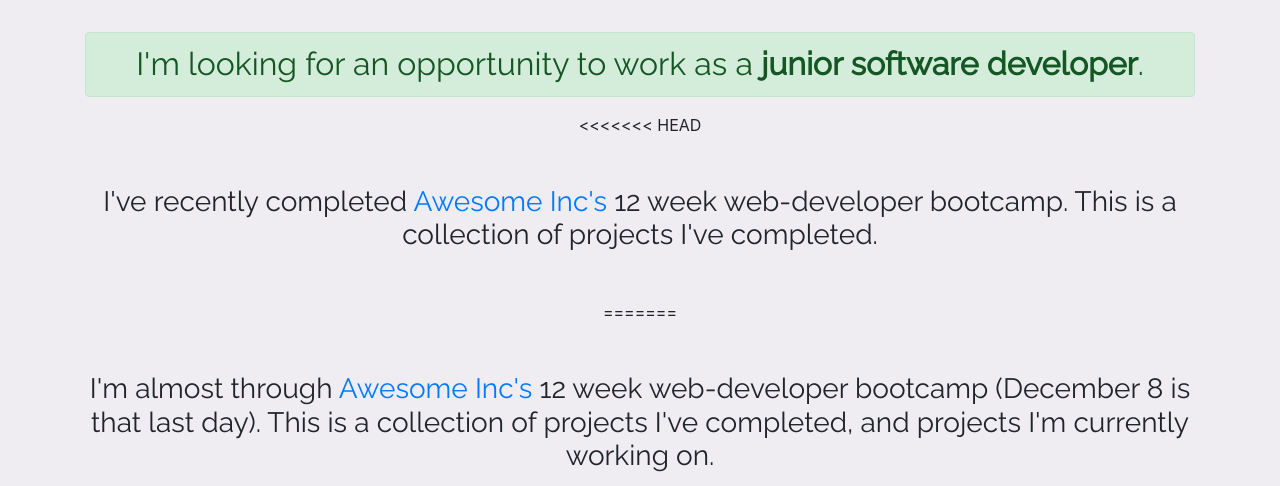
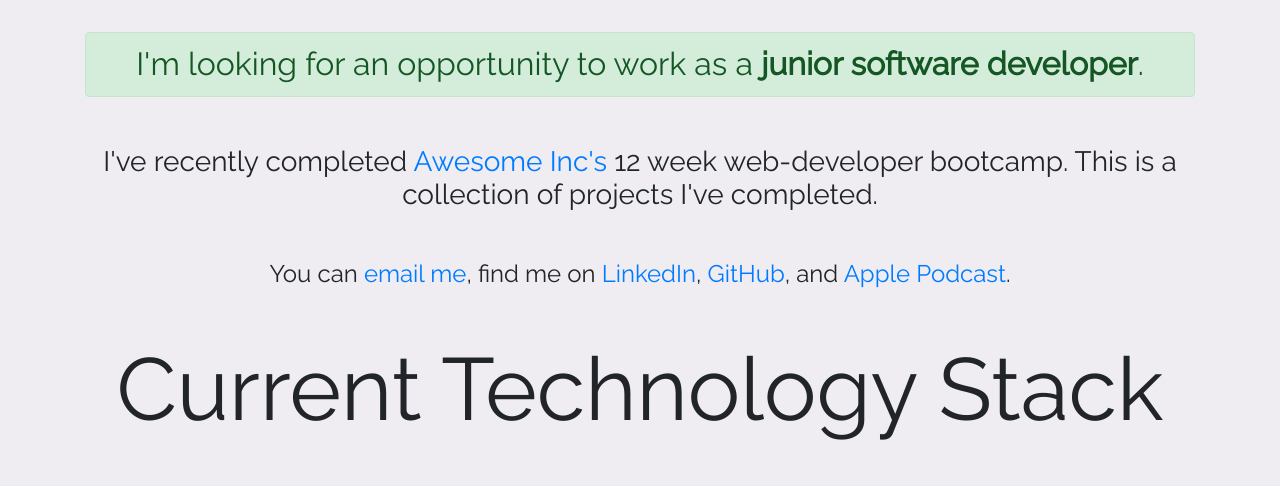
Before and after one commit to devinepk/portfolio, a website: page index.html in a window 1280 px wide. Shown: the part 970-1456 px from the top of the page. Drawn offline with nearby package versions, Linux system fonts and the light colour scheme.

Commit message:
removes merge conflict tags on index.

```diff
--- a/index.html
+++ b/index.html
@@ -26,11 +26,7 @@
 
       <div class="container text-center">
         <h2 class="mt-5 mb-3 alert alert-success" role="alert">I'm looking for an opportunity to work as a <strong>junior software developer</strong>.</h2>
-<<<<<<< HEAD
         <h3 class="mt-5 mb-5">I've recently completed <a href="https://www.awesomeinc.org/">Awesome Inc's</a> 12 week web-developer bootcamp.  This is a collection of projects I've completed.</h3>
-=======
-        <h3 class="mt-5 mb-5">I'm almost through <a href="https://www.awesomeinc.org/">Awesome Inc's</a> 12 week web-developer bootcamp (December 8 is that last day).  This is a collection of projects I've completed, and projects I'm currently working on.</h3>
->>>>>>> b69808fcb9d7e792ad772252f56a80f48e6f41bf
 
         <h4>You can <a href="mailto:devine.pk@gmail.com">email me</a>, find me on <a href="https://www.linkedin.com/in/devinepk/">LinkedIn</a>, <a href="https://github.com/devinepk">GitHub</a>, and <a href="https://itunes.apple.com/us/podcast/home-for-dinner/id1424562265?mt=2">Apple Podcast</a>.</h4>
 
```
